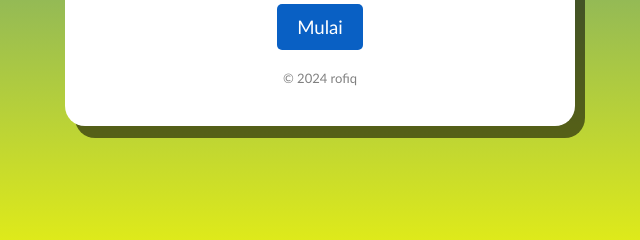
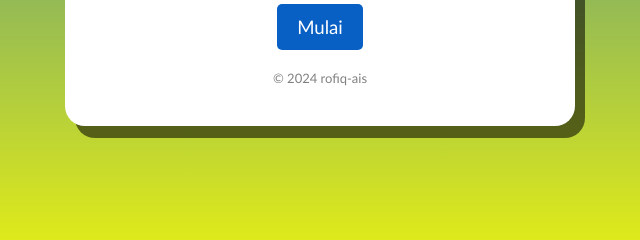
Before and after one commit to rofiq-ais/aplikasizakat, a plain HTML site: page index.html in a window 1280 px wide. Shown: the part 453-693 px from the top of the page, 320-960 px from the left. Drawn offline with Linux system fonts and the light colour scheme.

Commit message:
merubah copyright

```diff
--- a/index.html
+++ b/index.html
@@ -25,8 +25,7 @@
           >Mulai</a
         >
         <a href="" class="developer">
-          <p >&copy; 2024 rofiq</p>
-
+          <p>&copy; 2024 rofiq-ais</p>
         </a>
       </section>
     </div>
```
